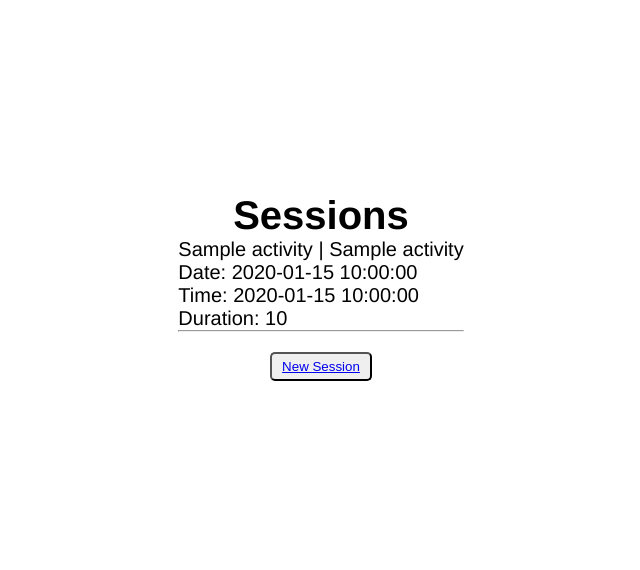
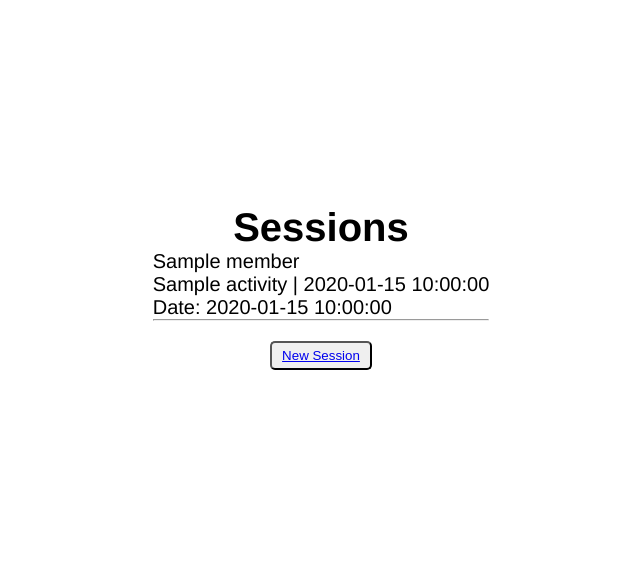
Before and after one commit to ST3V3NP3RRY/Peak_fitness_gym_app, a Flask app: page /sessions/index in a window 1280 px wide. Shown: the part 133-703 px from the top of the page, without its empty margins (319-959 px from the left). Run offline with Flask 2, Linux system fonts and the light colour scheme; a database or web service that is not in the repository returns one stand-in record (values such as "Sample title"); some libraries are stand-ins or nearby versions.

Commit message:
Create new session functionality working

```diff
--- a/controllers/session_controller.py
+++ b/controllers/session_controller.py
@@ -30,23 +30,12 @@ def new_session():
 def create_session():
     member_id = request.form["member_id"]
     member = member_repository.select(member_id)
-    activity = request.form["activity"]
+
+    activity_id = request.form["activity_id"]
+    activity = activity_repository.select(activity_id)
 
     date = request.form["date"]
-    split_date = date.split("-")
-    if date == "":
-        pass
-    else:
-        date = datetime.date(int(split_date[0]), int(split_date[1]), int(split_date[2]))
 
-    time = request.form["time"]
-    duration = request.form["duration"]
-    session = Session(
-        member=member,
-        activity=activity,
-        date_of_class=date,
-        time_of_class=time,
-        duration=duration,
-    )
+    session = Session(member=member, activity=activity, date=date)
     session_repository.save(session)
     return redirect("/sessions/index")
--- a/models/activity.py
+++ b/models/activity.py
@@ -1,5 +1,6 @@
 class Activity:
-    def __init__(self, name, title, id=None):
+    def __init__(self, name, start_time, duration, id=None):
         self.name = name
-        self.title = title
+        self.start_time = start_time
+        self.duration = duration
         self.id = id
--- a/models/session.py
+++ b/models/session.py
@@ -1,9 +1,5 @@
 class Session:
-    def __init__(
-        self, member, activity, date_of_class, time_of_class, duration, id=None
-    ):
+    def __init__(self, member, activity, date, id=None):
         self.member = member
         self.activity = activity
-        self.date_of_class = date_of_class
-        self.time_of_class = time_of_class
-        self.duration = duration
+        self.date = date
--- a/repositories/activity_repository.py
+++ b/repositories/activity_repository.py
@@ -6,10 +6,10 @@ from models.member import Member
 # Save
 def save(activity):
     sql = """
-    INSERT INTO activities ( name, title )
-    VALUES ( %s, %s ) RETURNING id
+    INSERT INTO activities ( name, start_time, duration )
+    VALUES ( %s, %s, %s ) RETURNING id
     """
-    values = [activity.name, activity.title]
+    values = [activity.name, activity.start_time, activity.duration]
     results = run_sql(sql, values)
     activity.id = results[0]["id"]
     return activity
@@ -22,7 +22,7 @@ def select_all():
     results = run_sql(sql)
 
     for row in results:
-        activity = Activity(row["name"], row["title"], row["id"])
+        activity = Activity(row["name"], row["start_time"], row["duration"], row["id"])
         activities.append(activity)
     return activities
 
@@ -35,7 +35,9 @@ def select(id):
     result = run_sql(sql, values)[0]
 
     if result is not None:
-        activity = Activity(result["name"], result["title"], result["id"])
+        activity = Activity(
+            result["name"], result["start_time"], result["duration"], result["id"]
+        )
     return activity
 
 
@@ -55,7 +57,7 @@ def members(activity):
     results = run_sql(sql, values)
 
     for row in results:
-        member = Member(row["name"], row["title"], row["id"])
+        member = Member(row["name"], row["start_time"], row["duration"], row["id"])
         members.append(member)
 
     return members
--- a/repositories/member_repository.py
+++ b/repositories/member_repository.py
@@ -63,6 +63,6 @@ def activities(member):
     values = [member.id]
     results = run_sql(sql, values)
     for row in results:
-        activity = Activity(row["name"], row["title"], row["id"])
+        activity = Activity(row["name"], row["start_time"], row["duration"], row["id"])
         activities.append(activity)
     return activities
--- a/repositories/session_repository.py
+++ b/repositories/session_repository.py
@@ -8,16 +8,10 @@ import repositories.activity_repository as activity_repository
 
 
 def save(session):
-    sql = """INSERT INTO sessions ( member_id, activity_id, date_of_class, time_of_class, duration )
-    VALUES ( %s, %s, %s, %s, %s ) RETURNING id
+    sql = """INSERT INTO sessions ( member_id, activity_id, date )
+    VALUES ( %s, %s, %s ) RETURNING id
     """
-    values = [
-        session.member.id,
-        session.activity.id,
-        session.date_of_class,
-        session.time_of_class,
-        session.duration,
-    ]
+    values = [session.member.id, session.activity.id, session.date]
     results = run_sql(sql, values)
     session.id = results[0]["id"]
     return session
@@ -29,18 +23,11 @@ def select_all():
 
     sql = "SELECT * FROM sessions"
     results = run_sql(sql)
-    # Results return a list of dictionary like objects?
-    for row in results:  # loop through the results list
+
+    for row in results:
         member = member_repository.select(row["member_id"])
         activity = activity_repository.select(row["activity_id"])
-        session = Session(
-            member,
-            activity,
-            row[("date_of_class")],
-            row["time_of_class"],
-            row["duration"],
-            row["id"],
-        )
+        session = Session(member, activity, row[("date")], row["id"])
         sessions.append(session)
     return sessions
 
@@ -48,11 +35,11 @@ def select_all():
 # def activity(session):
 def activity(session):
     sql = "SELECT * FROM activities WHERE id = %s"
-    values = [
-        session.activity.id
-    ]
+    values = [session.activity.id]
     results = run_sql(sql, values)[0]
-    activity = Activity(results["name"], results["title"], results["id"])
+    activity = Activity(
+        results["name"], results["start_time"], results["duration"], results["id"]
+    )
     return activity
 
 
--- a/templates/activities/index.html
+++ b/templates/activities/index.html
@@ -4,12 +4,14 @@
 <table>
   <tr>
     <th>Name</th>
-    <th>Exercise type</th>
+    <th>Start Time</th>
+    <th>Duration</th>
   </tr>
   {% for activity in activities %}
   <tr class="row_bgcolor">
     <td><a href="/activities/{{ activity.id }}"> {{ activity.name }} </a></td>
-    <td>{{ activity.title|title }}</td>
+    <td>{{ activity.start_time }}</td>
+    <td>{{ activity.duration }}</td>
   </tr>
 
   {% endfor %}
--- a/templates/sessions/index.html
+++ b/templates/sessions/index.html
@@ -4,11 +4,11 @@
 <ul class="flex-row">
   {% for session in sessions %}
   <li>
-    <p>{{ session.activity.name }} | {{ session.activity.title }}</p>
+    <p>{{ session.member.name }}</p>
+    <p>{{ session.activity.name }} | {{ session.activity.start_time }}</p>
 
-    <p>Date: {{ session.date_of_class }}</p>
-    <p>Time: {{ session.time_of_class }}</p>
-    <p>Duration: {{ session.duration }}</p>
+    <p>Date: {{ session.date }}</p>
+
     <hr />
   </li>
   {% endfor %}
```
Also changed, not shown: console.py (+8 -8 lines), controllers/activity_controller.py (+4 -3 lines), db/peak_fitness.sql (+3 -4 lines), templates/activities/new.html (+11 -12 lines), templates/sessions/new.html (+3 -13 lines).
